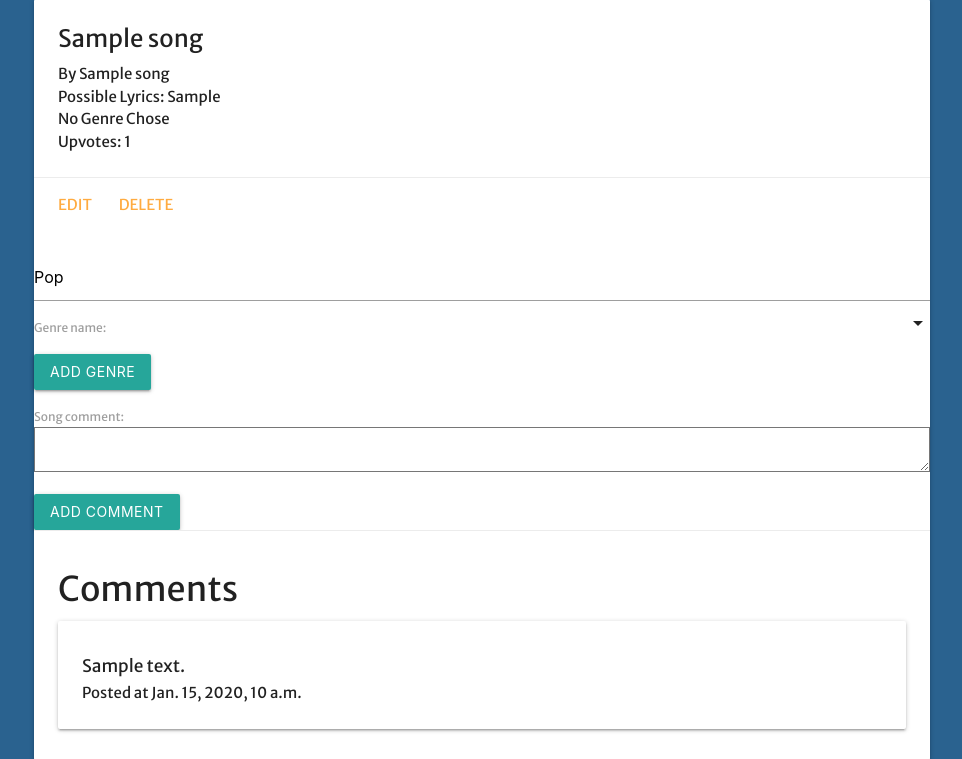
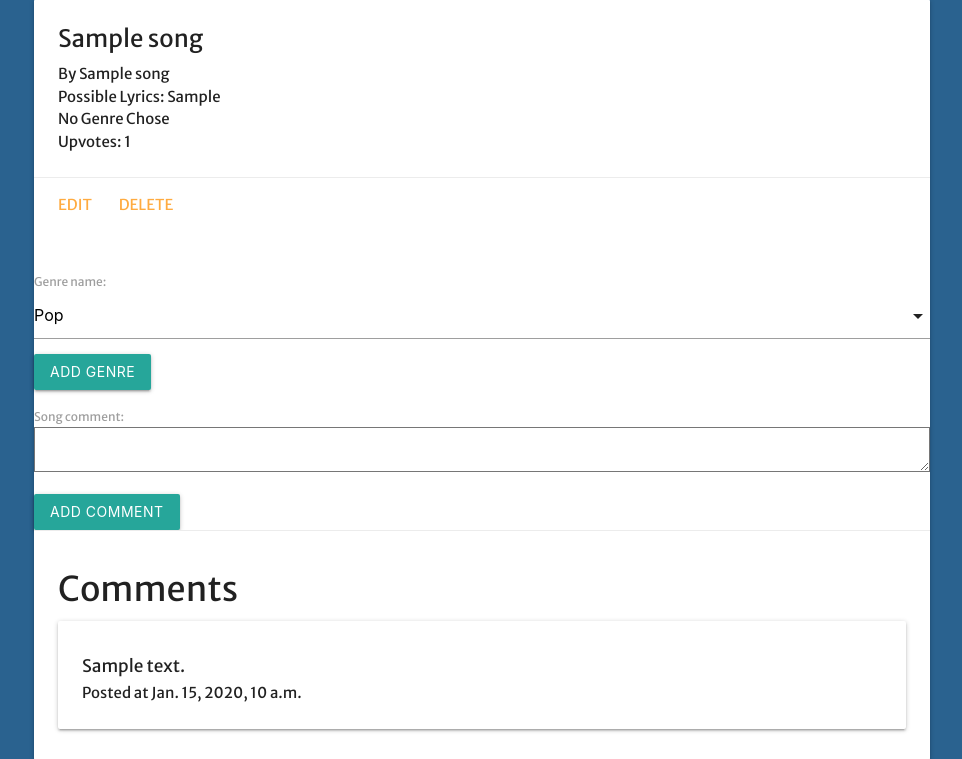
Before and after one commit to jurgenstevens/deciphr, a Django app: page /songs/1/ in a window 1280 px wide. Shown: the part 201-960 px from the top of the page, without its empty margins (158-1120 px from the left). Run offline with Django 3.2, Linux system fonts and the light colour scheme; tables that the repository leaves empty hold one stand-in row (values such as "Sample post").

Commit message:
Render genre select dropdown.

```diff
--- a/main_app/models.py
+++ b/main_app/models.py
@@ -45,9 +45,8 @@ class Genre(models.Model):
     song = models.ForeignKey(Song, on_delete=models.CASCADE, null=True)
     genre_name = models.CharField(
         max_length=2,
-            choices=GENRES,
-            default=GENRES[0][0],
-        null=True
+        choices=GENRES,
+        default=GENRES[0][0]
     )
 
     def __str__(self):
--- a/main_app/templates/songs/detail.html
+++ b/main_app/templates/songs/detail.html
@@ -25,9 +25,9 @@
   </div>
   <br/>
   {% comment %} The GENRE form goes here {% endcomment %}
-  <form action="{% url 'add_genre' song.id %}" id="id_genre" method="post">
+  <form action="{% url 'add_genre' song.id %}" method="post">
     {% csrf_token %} {{ genre_form.as_p }}
-    <input type="submit" class="btn" id="id_genre" value="Add Genre" />
+    <input type="submit" class="btn" value="Add Genre" />
   </form>
   {% comment %} The COMMENT form goes here {% endcomment %}
   <form action="{% url 'add_comment' song.id %}" method="post">
@@ -57,7 +57,7 @@
     </thead>
     <tbody>
       {% for genre in song.genre_set.all %}
-        <td>{{genre}}</td>
+        <td>{{genre.genre_name}}</td>
       </tr>
       {% endfor %}
     </tbody>
@@ -66,7 +66,7 @@
 </div>
 
 <script>
-  let selectEl = document.getElementById('id_genre')
+  let selectEl = document.getElementById('id_genre_name')
   M.FormSelect.init(selectEl)
 </script>
 {% endblock %}
```
